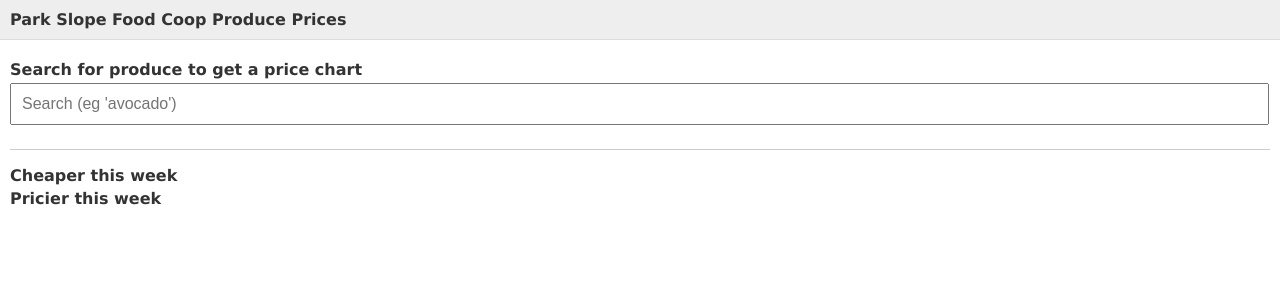
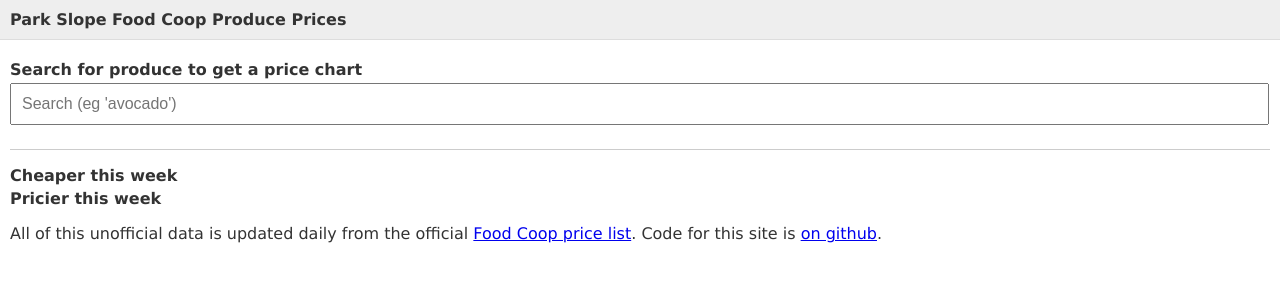
Before and after one commit to eddietejeda/prices, a plain HTML site: page index.html in a window 1280 px wide. Drawn offline with nearby package versions, Linux system fonts and the light colour scheme; no server answers.

Commit message:
Add a note about this stuff

```diff
--- a/index.html
+++ b/index.html
@@ -101,6 +101,8 @@
 
   <h2>Pricier this week</h2>
   <div id="pricier"></div>
+
+  <p>All of this unofficial data is updated daily from the official <a href="https://www.foodcoop.com/produce">Food Coop price list</a>. Code for this site is <a href="https://github.com/hampelm/prices">on github</a>.</p>
 </div>
 
 <script type="text/template" id="changes">
```
